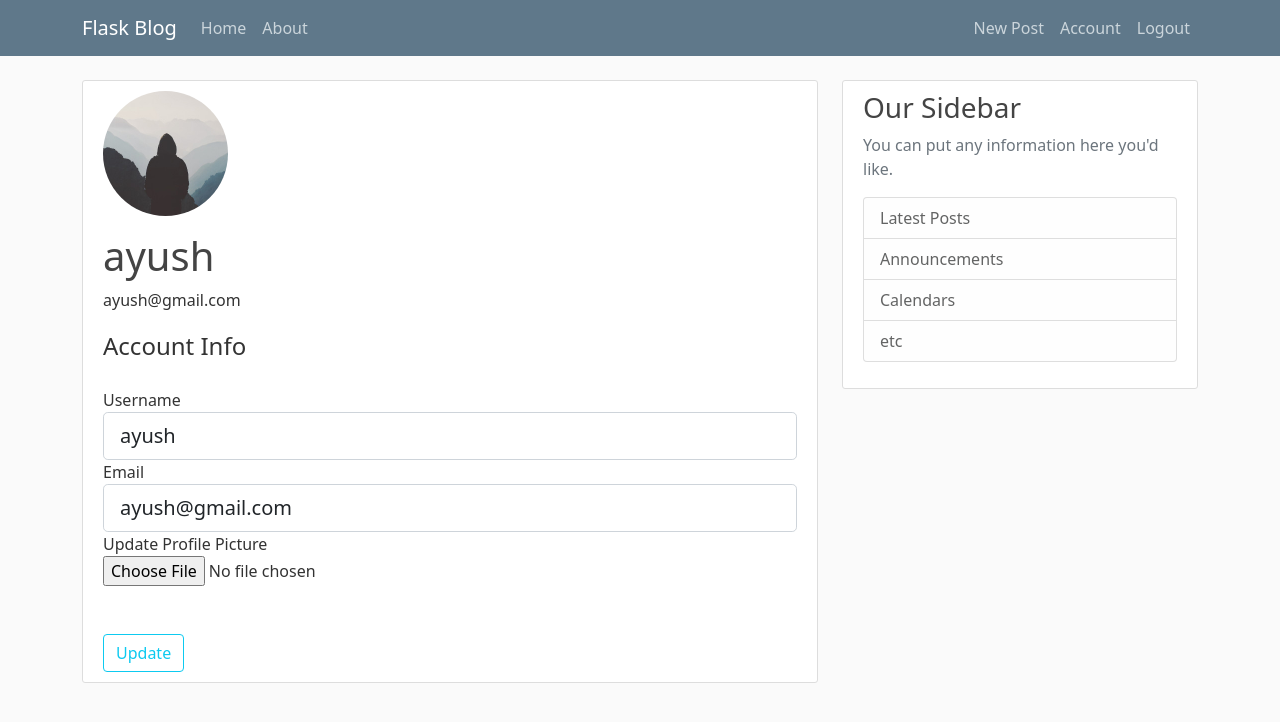
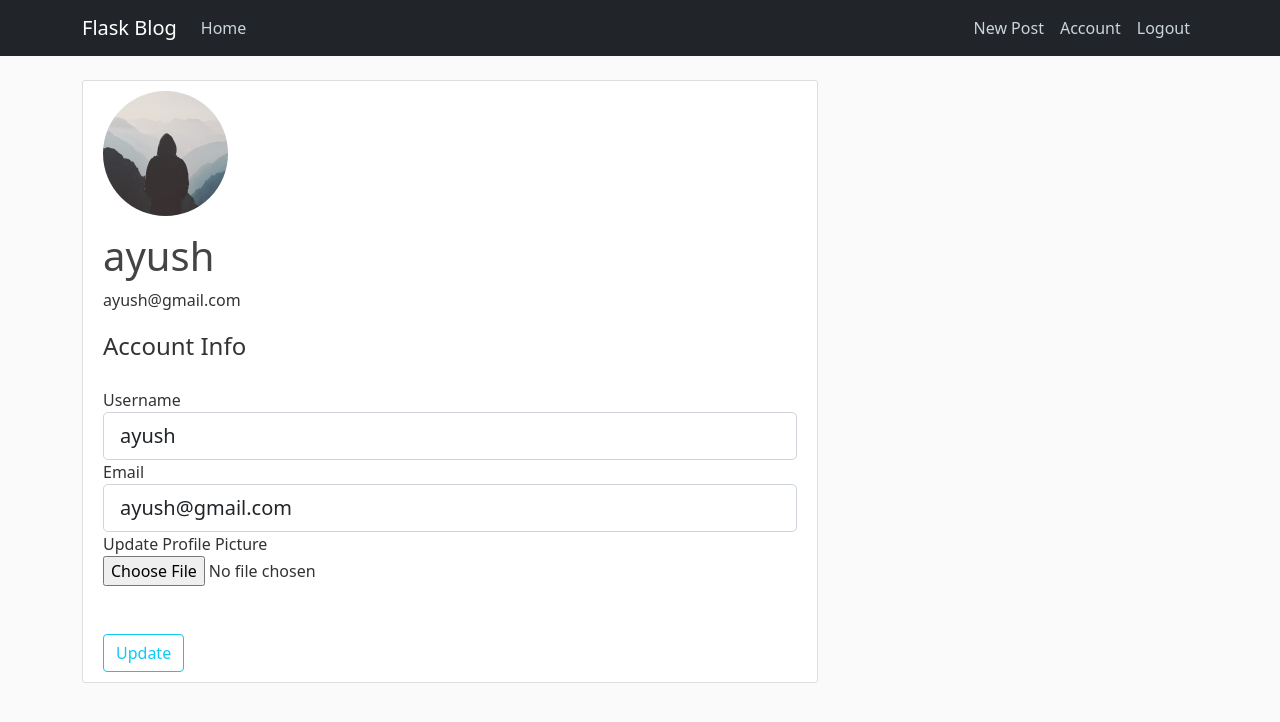
Before and after one commit to SIGEGV/Flask_blog, a Flask app: page /account in a window 1280 px wide. Shown: the top 722 px of the page. Run offline with Flask 3, Linux system fonts and the light colour scheme; a user stored in the database is signed in; some libraries are stand-ins or nearby versions.

Commit message:
new changes

```diff
--- a/flask_blog/templates/about.html
+++ /dev/null
@@ -1 +0,0 @@
-{% extends "base.html" %}
--- a/flask_blog/templates/base.html
+++ b/flask_blog/templates/base.html
@@ -13,7 +13,7 @@
   </head>
   <body>
     <header class="site-header">
-        <nav class="navbar navbar-expand-md navbar-dark bg-steel fixed-top">
+        <nav class="navbar navbar-expand-md navbar-dark bg-dark fixed-top">
           <div class="container">
             <a class="navbar-brand mr-4" href="/">Flask Blog</a>
             <button class="navbar-toggler" type="button" data-toggle="collapse" data-target="#navbarToggle" aria-controls="navbarToggle" aria-expanded="false" aria-label="Toggle navigation">
@@ -22,7 +22,6 @@
             <div class="collapse navbar-collapse" id="navbarToggle">
               <div class="navbar-nav mr-auto">
                 <a class="nav-item nav-link" href="{{url_for('home')}}">Home</a>
-                <a class="nav-item nav-link" href="{{url_for('about')}}">About</a>
               </div>
               <!-- Navbar Right Side -->
               <div class="navbar-nav ms-auto">
@@ -54,19 +53,6 @@
             {% endwith %}
             <div class="media-content-section">{% block body %}{% endblock body %}</div>
           </div>
-          <div class="col-md-4">
-            <div class="content-section">
-              <h3>Our Sidebar</h3>
-              <p class='text-muted'>You can put any information here you'd like.
-                <ul class="list-group">
-                  <li class="list-group-item list-group-item-light">Latest Posts</li>
-                  <li class="list-group-item list-group-item-light">Announcements</li>
-                  <li class="list-group-item list-group-item-light">Calendars</li>
-                  <li class="list-group-item list-group-item-light">etc</li>
-                </ul>
-              </p>
-            </div>
-          </div>
         </div>
       </main>
 
```
